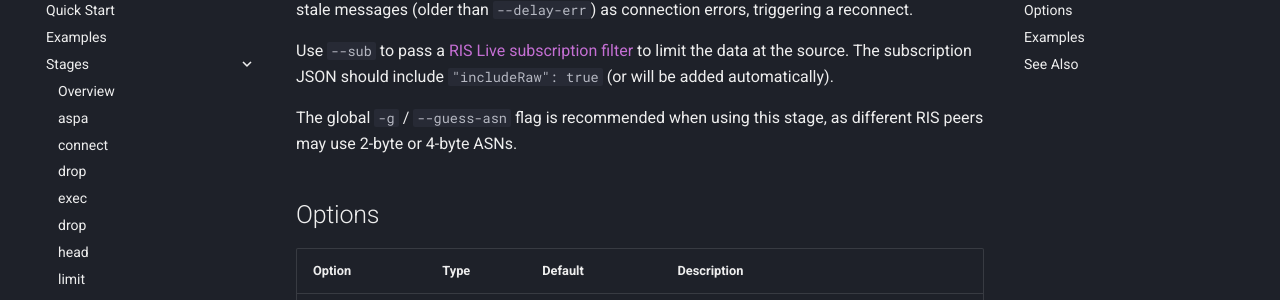
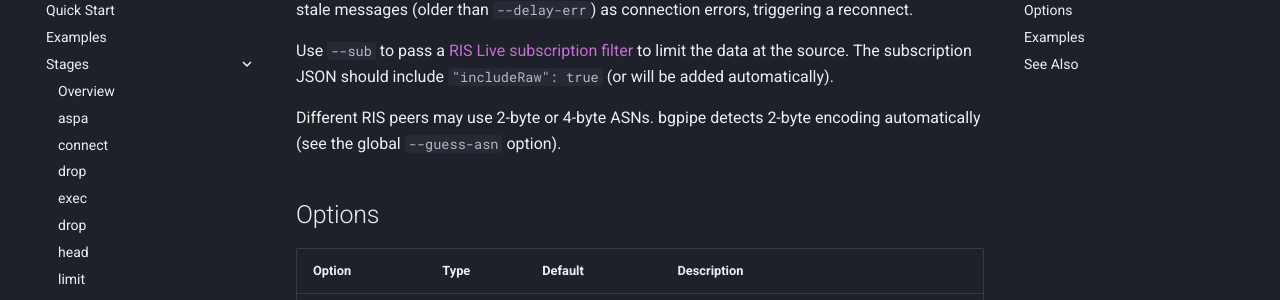
Before and after one commit to bgpfix/bgpipe, an MkDocs documentation site: the page built from docs/stages/ris-live.md, in a window 1280 px wide and 1400 px high, scrolled down 888 px. Shown: the part 152-452 px from the top of the window. Built offline with MkDocs 1.6.1 and Material for MkDocs 9.7.7, drawn with Linux system fonts in a browser that asks for light colours; comment, search, counter and statistics services are not loaded; the version menu is left out.

Commit message:
guess 2-byte ASNs by default (--guess-asn=false to disable)

````diff
--- a/docs/stages/ris-live.md
+++ b/docs/stages/ris-live.md
@@ -41,8 +41,8 @@ Use `--sub` to pass a
 to limit the data at the source. The subscription JSON should include
 `"includeRaw": true` (or will be added automatically).
 
-The global `-g` / `--guess-asn` flag is recommended when using this stage,
-as different RIS peers may use 2-byte or 4-byte ASNs.
+Different RIS peers may use 2-byte or 4-byte ASNs. bgpipe detects 2-byte
+encoding automatically (see the global `--guess-asn` option).
 
 ## Options
 
@@ -88,7 +88,7 @@ bgpipe -go \
 Archive RIS Live to compressed files with hourly rotation:
 
 ```bash
-bgpipe -g \
+bgpipe \
     -- ris-live \
     -- write --every 1h 'ris-live.$TIME.mrt.gz'
 ```
````
Also changed, not shown: docs/examples.md (+4 -4 lines), docs/mrt.md (+3 -1 lines), docs/quickstart.md (+1 -1 lines), docs/stages/aspa.md (+1 -1 lines), docs/stages/rv-live.md (+3 -3 lines), 1 other file.
